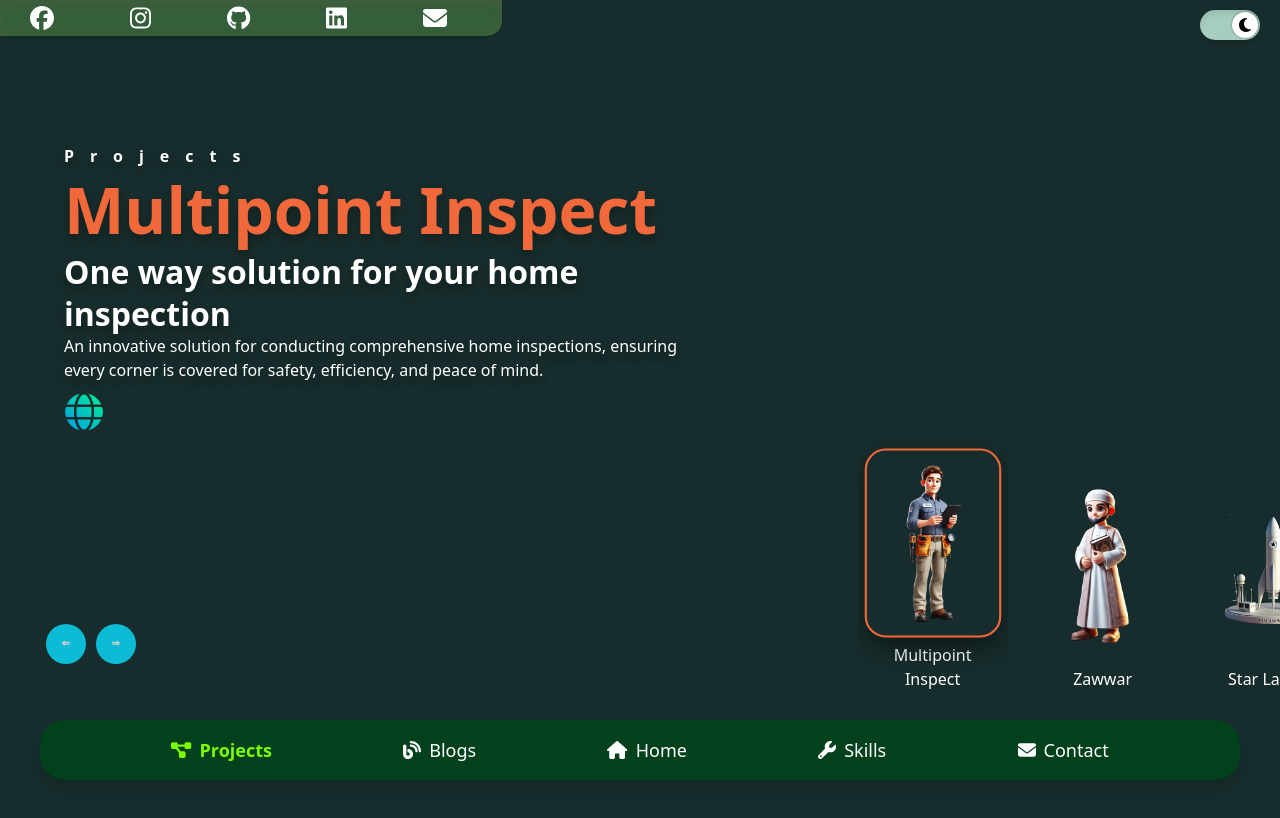
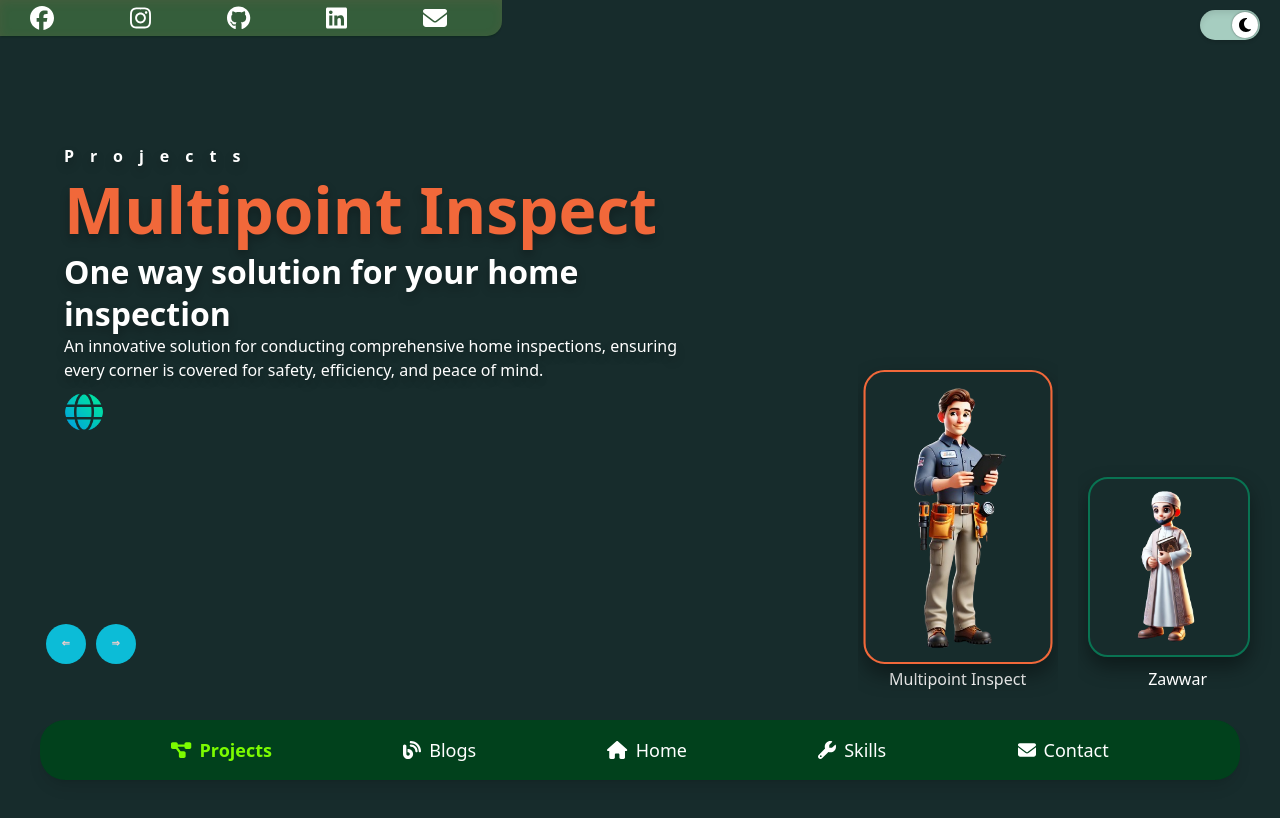
Before and after one commit to pk3808/my-portfolio, a React (Vite) app: page /projects in a window 1280 px wide. Shown: the top 818 px of the page. Built offline with nearby package versions, Linux system fonts and the light colour scheme.

Commit message:
first commit

```diff
--- a/src/pages/Carousel.css
+++ b/src/pages/Carousel.css
@@ -105,8 +105,8 @@
 
 /* Content within thumbnails */
 .thumbnail .item {
-    width: 150px;
-    height: 260px;
+    width: 200px;
+    height: 400px;
     flex-shrink: 0;
     position: relative;
     overflow: hidden; /* Ensures the image doesn't overflow */
@@ -116,18 +116,23 @@
     transition: box-shadow 0.3s ease;
 }
 
+
 .thumbnail .item img {
-    width: 100%;
+    width: 90%;
     height: 180px;
     object-fit: contain; /* Ensures the image fills the container proportionally */
     display: block;
     transition: transform 0.3s ease; /* Optional: Smooth hover effect */
+    box-shadow: 0px 10px 20px rgba(0, 0, 0, 0.4); /* Adds a shadow only to the image */
+    border: 2px solid #097352; /* Optional: Highlight the active image with a border */
 }
 .thumbnail .item.active img {
     box-shadow: 0px 10px 20px rgba(0, 0, 0, 0.4); /* Adds a shadow only to the image */
     border: 2px solid #f1683a; /* Optional: Highlight the active image with a border */
     transform: scale(1.05); /* Slightly enlarge the image */
     z-index: 1; /* Ensure the active image appears above others */
+    height: 280px;
+    width: 100%;
 }
 
 .thumbnail .item img:hover {
@@ -228,6 +233,15 @@
         left: 40%;
         gap: 0px;
     }
+    thumbnail .item.active img {
+        box-shadow: 0px 10px 20px rgba(0, 0, 0, 0.4); /* Adds a shadow only to the image */
+        border: 2px solid #f1683a; /* Optional: Highlight the active image with a border */
+        transform: scale(1.05); /* Slightly enlarge the image */
+        z-index: 1; /* Ensure the active image appears above others */
+        height: 180px;
+        width: 100%;
+    }
+
 }
 .platform-links {
     margin-top: 10px;
--- a/src/pages/Projects.jsx
+++ b/src/pages/Projects.jsx
@@ -124,7 +124,7 @@ const Projects = ({ darkMode }) => {
               className={`item ${index === 0 ? "active" : ""}`}
             >
               <div className="content">
-                <div className={`author ${darkMode ? "text-white" : "text-black mb-12"}`}>Projects</div>
+                <div className={`author ${darkMode ? "text-white" : "text-black "}`}>Projects</div>
                 <div className="topic">{slide.label}</div>
                 <div className={`title ${darkMode ? "text-white" : "text-black"}`}>{slide.title}</div>
                 <div className={`desc ${darkMode ? "text-white" : "text-black"}`}>{slide.desc}</div>
@@ -145,7 +145,7 @@ const Projects = ({ darkMode }) => {
                   alt={slide.label}
                   className="w-full h-full object-contain py-3"
                 />
-                <div className={`title ${darkMode ? "text-white" : "text-black"} text-center`}>
+                <div className={`title ${darkMode ? "text-white" : "text-black"} text-center `}>
                   {slide.label}
                 </div>
               </div>
```
